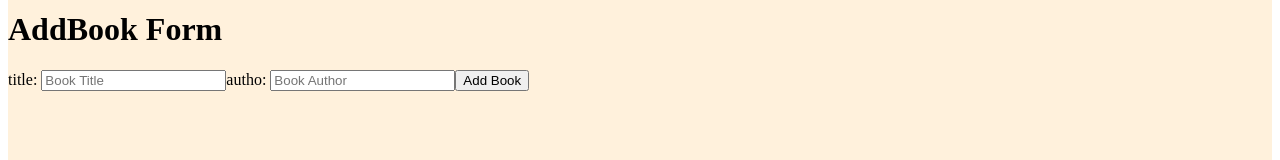
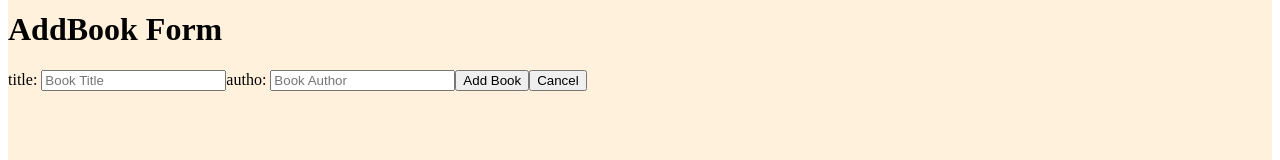
Before and after one commit to Parvizkh88/bookshelf-app, a React (Create React App) app: page /add-book in a window 1280 px wide. Shown: the part 194-354 px from the top of the page. Built offline with nearby package versions, Linux system fonts and the light colour scheme.

Commit message:
try to implement edit in add book form

```diff
--- a/src/App.css
+++ b/src/App.css
@@ -69,3 +69,6 @@
   justify-content: center;
   flex-direction: row;
 }
+.invalid {
+  display: none;
+}
--- a/src/features/books/AddBook.js
+++ b/src/features/books/AddBook.js
@@ -3,23 +3,40 @@ import { useDispatch } from 'react-redux';
 import { useNavigate } from 'react-router';
 import { v4 as uuidv4 } from 'uuid';
 import { addBook } from './booksSlice';
+// import { updateBook } from './booksSlice';
+// import { useLocation } from 'react-router-dom';
 
 const AddBook = () => {
+    // const { state } = useLocation();
+
+
+    // const [id, setId] = useState(state.id);
+    // console.log(state.id);
     const [title, setTitle] = useState('');
     const [author, setAuthor] = useState('');
+    // const [isEdit, setIsEdit] = useState(false);
 
     const dispatch = useDispatch();
     const navigate = useNavigate();
 
     const handleSubmit = (e) => {
         e.preventDefault();
+        //----------------add edit book functionality starts here
+        // const updatedBook = { id, title, author };
+        // if (dispatch(updateBook(updatedBook))) {
+        //     setIsEdit(true);
+        // };
+        //----------------add edit book functionality starts here
         const newBook = { id: uuidv4(), title, author };
         dispatch(addBook(newBook));
         setTitle('');
         setAuthor('');
         navigate('/show-book');
+
     };
-
+    const handleCancel = () => {
+        navigate('/show-book')
+    }
     return (
         <div>
             <h1>AddBook Form</h1>
@@ -31,6 +48,10 @@ const AddBook = () => {
                 <input type="text" value={author} onChange={(e) => setAuthor(e.target.value)}
                     placeholder='Book Author' required />
                 <button type="submit">Add Book</button>
+                {/* <button type="submit"
+                    className={`${isEdit ? 'valid' : 'invalid'}`}>Update Book</button> */}
+                <button onClick={handleCancel}>Cancel</button>
+
             </form>
         </div>
 
--- a/src/features/books/EditBook.js
+++ b/src/features/books/EditBook.js
@@ -6,6 +6,7 @@ import { updateBook } from './booksSlice';
 
 const EditBook = () => {
     const { state } = useLocation();
+    console.log(state);
     const dispatch = useDispatch();
 
     const [id, setId] = useState(state.id);
```
